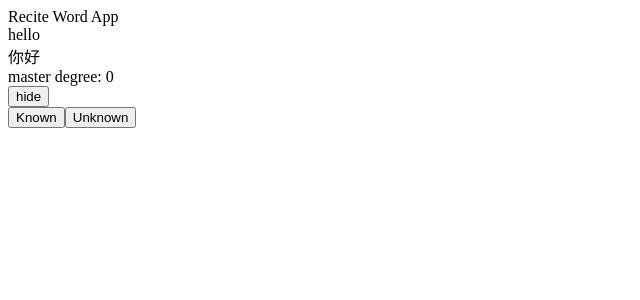
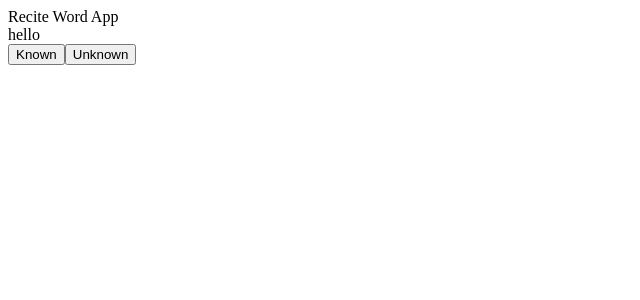
Before and after one commit to little-q-exist/word-anchor, a React (Vite) app: page / in a window 1280 px wide. Shown: the top 300 px of the page, without its empty margins (0-640 px from the left). Built offline with nearby package versions, Linux system fonts and the light colour scheme.

Commit message:
feat: 使用ref在Card组件中控制Togglable组件的显示与隐藏

```diff
--- a/src/App.jsx
+++ b/src/App.jsx
@@ -1,17 +1,22 @@
 import words from './word'
 import Card from './components/Card'
 import ButtonGroup from './components/ButtonGroup'
-import { useState } from 'react'
+import { useRef, useState } from 'react'
 
 const App = () => {
     const [index, setIndex] = useState(0)
+    const [shouldShowInfo, setShouldShowInfo] = useState(false)
+
+    const visibilityRef = useRef(null)
 
     const handleKnown = () => {
+        visibilityRef.current.toggleVisibility()
         const nextIndex = (index + 1) % words.length
         setIndex(nextIndex)
     }
 
     const handleUnknown = () => {
+        visibilityRef.current.toggleVisibility()
         const nextIndex = (index + 1) % words.length
         setIndex(nextIndex)
     }
@@ -20,7 +25,7 @@ const App = () => {
         <div>
             <div>Recite Word App</div>
 
-            <Card word={words[index]} />
+            <Card word={words[index]} ref={visibilityRef} />
 
             <ButtonGroup handleKnown={handleKnown} handleUnknown={handleUnknown} />
         </div>
--- a/src/components/Card.jsx
+++ b/src/components/Card.jsx
@@ -1,15 +1,16 @@
+import { forwardRef } from 'react'
 import CardInfo from './CardInfo'
 import Togglable from './Togglable'
 
-const Card = ({ word }) => {
+const Card = forwardRef(({ word }, ref) => {
     return (
         <div>
             {word.eng}
-            <Togglable buttonlabel={'show translation'}>
+            <Togglable ref={ref} buttonlabel={'show translation'}>
                 <CardInfo word={word} />
             </Togglable>
         </div>
     )
-}
+})
 
 export default Card
--- a/src/components/Togglable.jsx
+++ b/src/components/Togglable.jsx
@@ -1,24 +1,25 @@
 import Button from './Button'
-import { useState } from 'react'
+import { useImperativeHandle, useState } from 'react'
 
-const Togglable = ({ buttonlabel, children }) => {
-    const [visible, setVisible] = useState(true)
+const Togglable = ({ children, ref }) => {
+    const [visible, setVisible] = useState(false)
 
-    const ToggleVisibility = () => {
+    useImperativeHandle(ref, () => {
+        return {
+            toggleVisibility: toggleVisibility,
+        }
+    })
+
+    const toggleVisibility = () => {
         setVisible(!visible)
     }
 
-    const hideWhenVisible = { display: visible ? 'none' : '' }
     const showWhenVisible = { display: visible ? '' : 'none' }
 
     return (
         <div>
             <div style={showWhenVisible}>
                 {children}
-                <Button onClick={ToggleVisibility} label={'hide'} />
-            </div>
-            <div style={hideWhenVisible}>
-                <Button onClick={ToggleVisibility} label={buttonlabel} />
             </div>
         </div>
     )
```
